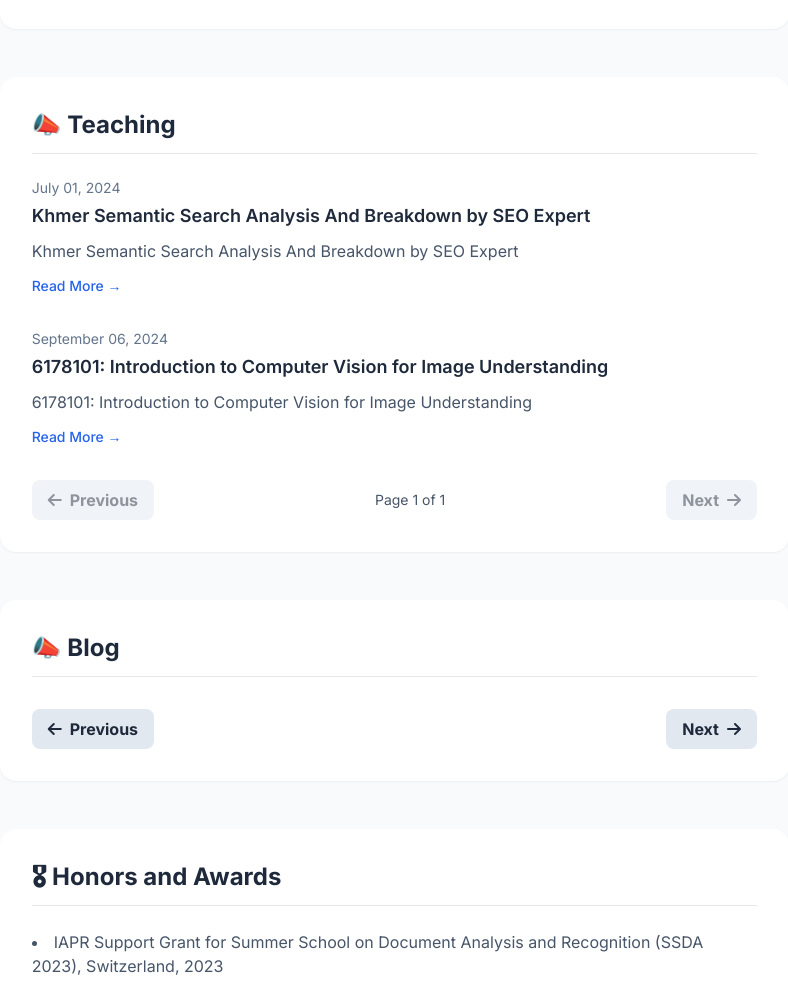
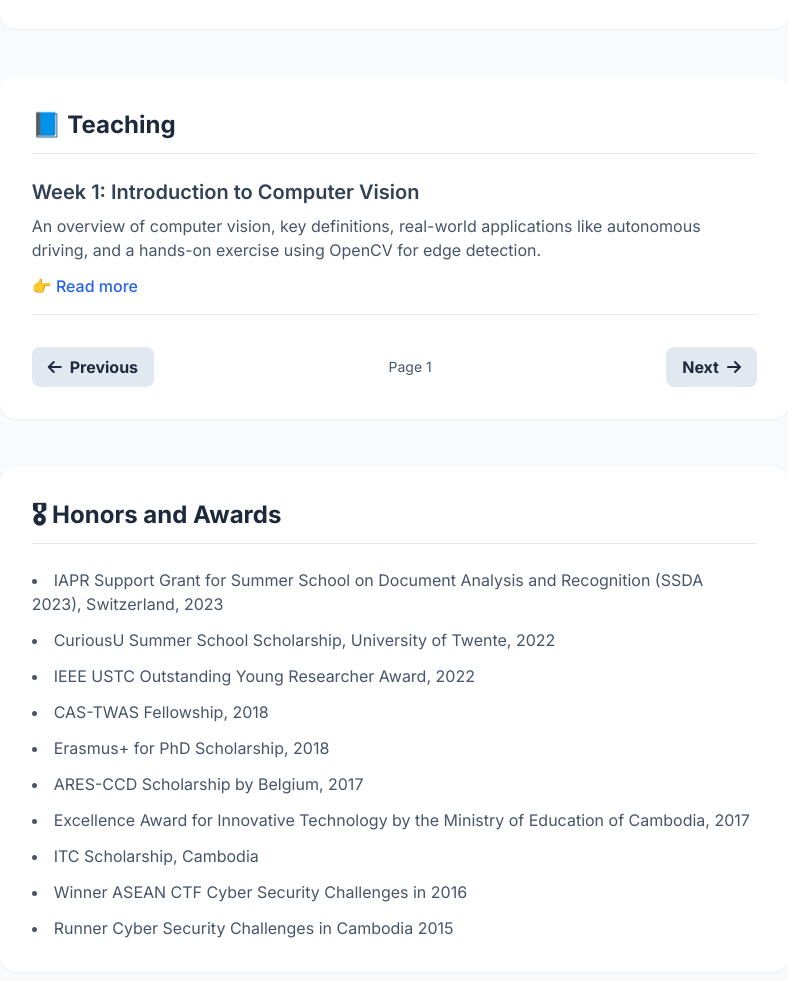
Before and after one commit to ruiSJU111/ruisju111.github.io, a plain HTML site: page index.html in a window 1280 px wide. Shown: the part 3912-4893 px from the top of the page, without its empty margins (459-1247 px from the left). Drawn offline with nearby package versions, Linux system fonts and the light colour scheme.

Commit message:
Update index.html

```diff
--- a/index.html
+++ b/index.html
@@ -357,43 +357,47 @@
                     </section>
 <!-- Teaching Section -->
 <section id="teaching" class="bg-white p-8 rounded-2xl shadow-sm">
-                        <h2 class="text-2xl font-bold text-slate-800 mb-6 border-b pb-3">📣 Teaching</h2>
-                        <div id="blog-posts-container" class="space-y-8">
-                            <!-- Blog posts will be dynamically inserted here -->
+    <h2 class="text-2xl font-bold text-slate-800 mb-6 border-b pb-3">📘 Teaching</h2>
+
+    <div class="space-y-6">
+        <!-- Week 1 Post -->
+        <article class="border-b pb-4">
+            <h3 class="text-xl font-semibold text-slate-700">Week 1: Introduction to Computer Vision</h3>
+            <p class="text-slate-600 mt-2">
+                An overview of computer vision, key definitions, real-world applications like autonomous driving, and a hands-on exercise using OpenCV for edge detection.
+            </p>
+            <a href="Week_1_Intro_CV.html" target="_blank" class="inline-block mt-3 text-blue-600 hover:underline font-medium">
+                👉 Read more
+            </a>
+        </article>
+
+        <!-- Add more articles for Week 2, Week 3... -->
+        <!-- Example: -->
+        <!--
+        <article class="border-b pb-4">
+            <h3 class="text-xl font-semibold text-slate-700">Week 2: Image Formation & Representation</h3>
+            <p class="text-slate-600 mt-2">
+                Learn how images are captured, structured, and stored. Explore color models, sensors, and coordinate systems that form the foundation of visual data processing.
+            </p>
+            <a href="Week_2_Image_Formation.html" class="inline-block mt-3 text-blue-600 hover:underline font-medium">
+                👉 Read more
+            </a>
+        </article>
+        -->
     </div>
-                        <!-- Pagination Controls -->
-                        <div id="pagination-controls" class="flex items-center justify-between mt-8">
-                            <button id="prev-page-btn" class="pagination-btn bg-slate-200 hover:bg-slate-300 text-slate-800 font-bold py-2 px-4 rounded-lg flex items-center">
-                                <i class="fa-solid fa-arrow-left mr-2"></i>
-                                Previous
+
+    <!-- Pagination Controls (if needed for many posts) -->
+    <div class="flex items-center justify-between mt-8">
+        <button class="pagination-btn bg-slate-200 hover:bg-slate-300 text-slate-800 font-bold py-2 px-4 rounded-lg flex items-center">
+            <i class="fa-solid fa-arrow-left mr-2"></i> Previous
         </button>
-                            <span id="page-indicator" class="text-sm text-slate-600"></span>
-                            <button id="next-page-btn" class="pagination-btn bg-slate-200 hover:bg-slate-300 text-slate-800 font-bold py-2 px-4 rounded-lg flex items-center">
-                                Next
-                                <i class="fa-solid fa-arrow-right ml-2"></i>
+        <span class="text-sm text-slate-600">Page 1</span>
+        <button class="pagination-btn bg-slate-200 hover:bg-slate-300 text-slate-800 font-bold py-2 px-4 rounded-lg flex items-center">
+            Next <i class="fa-solid fa-arrow-right ml-2"></i>
         </button>
     </div>
 </section>
 
-                    <!-- Blog Section -->
-                    <section id="news" class="bg-white p-8 rounded-2xl shadow-sm">
-                        <h2 class="text-2xl font-bold text-slate-800 mb-6 border-b pb-3">📣 Blog</h2>
-                        <div id="blog-posts-container" class="space-y-8">
-                            <!-- Blog posts will be dynamically inserted here -->
-                        </div>
-                        <!-- Pagination Controls -->
-                        <div id="pagination-controls" class="flex items-center justify-between mt-8">
-                            <button id="prev-page-btn" class="pagination-btn bg-slate-200 hover:bg-slate-300 text-slate-800 font-bold py-2 px-4 rounded-lg flex items-center">
-                                <i class="fa-solid fa-arrow-left mr-2"></i>
-                                Previous
-                            </button>
-                            <span id="page-indicator" class="text-sm text-slate-600"></span>
-                            <button id="next-page-btn" class="pagination-btn bg-slate-200 hover:bg-slate-300 text-slate-800 font-bold py-2 px-4 rounded-lg flex items-center">
-                                Next
-                                <i class="fa-solid fa-arrow-right ml-2"></i>
-                            </button>
-                        </div>
-                    </section>
 
                     <!-- Honors and Awards Section -->
                     <section id="awards" class="bg-white p-8 rounded-2xl shadow-sm">
```
Lines whose indentation alone changed are shown as unchanged.
